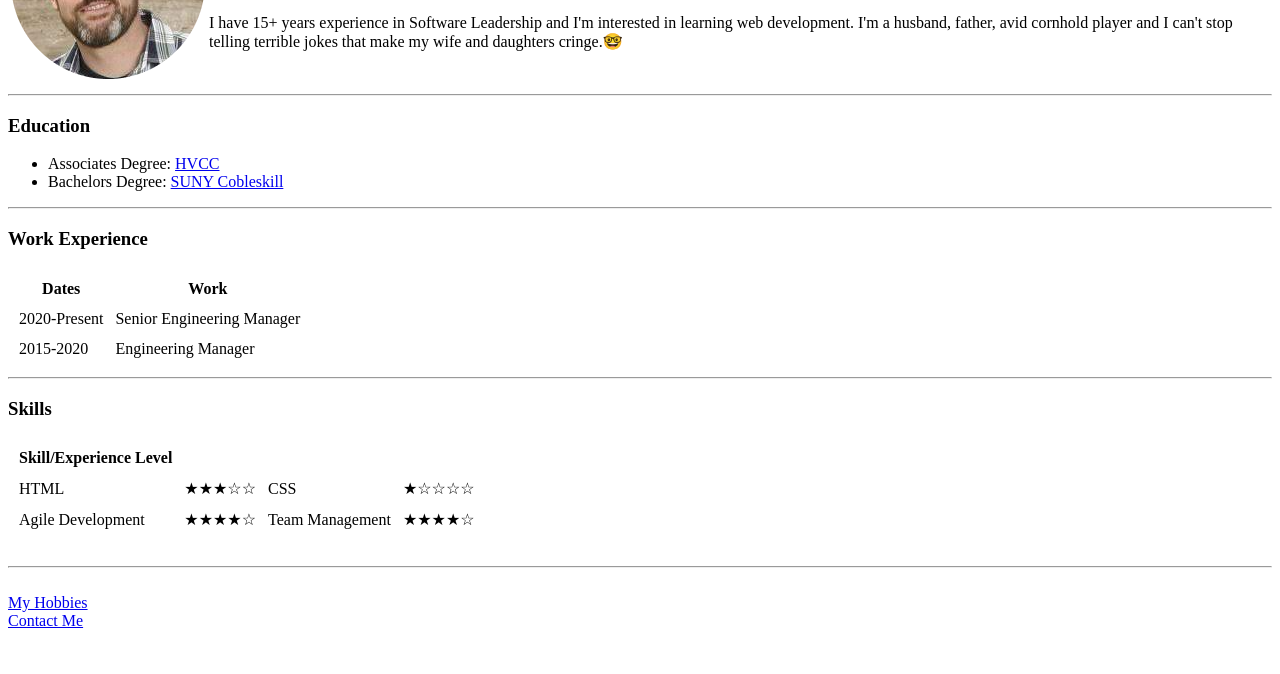
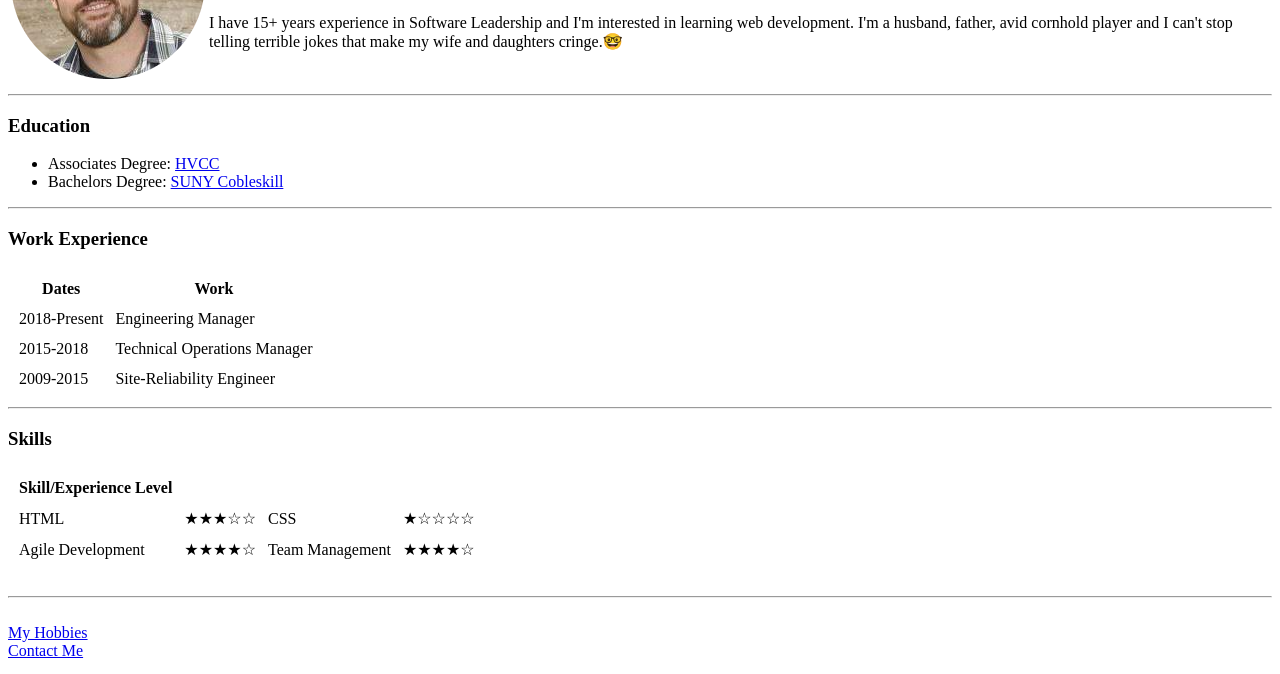
Before and after one commit to Alley-B/cv, a plain HTML site: page index.html in a window 1280 px wide. Shown: the part 126-800 px from the top of the page. Drawn offline with Linux system fonts and the light colour scheme.

Commit message:
Update index.html

```diff
--- a/index.html
+++ b/index.html
@@ -34,11 +34,17 @@
     </thead>
     <tbody>
       <tr>
-        <td>2020-Present</td>
-        <td>Senior Engineering Manager</td>
+        <td>2018-Present</td>
+        <td>Engineering Manager</td>
       </tr>
-      <td>2015-2020</td>
-      <td>Engineering Manager</td>
+      <tr>
+        <td>2015-2018</td>
+        <td>Technical Operations Manager</td>
+      </tr>
+      <tr>
+        <td>2009-2015</td>
+        <td>Site-Reliability Engineer</td>
+      </tr>
     </tbody>
   </table>
   <hr>
```
